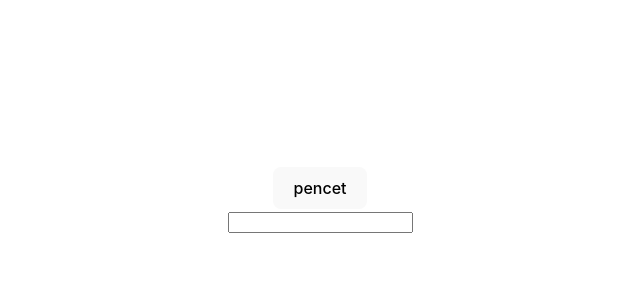
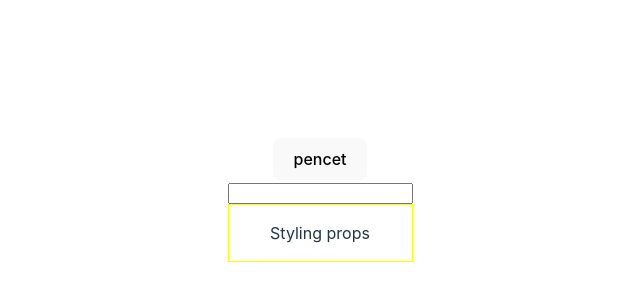
Before and after one commit to yogyy/belajar-typescript, a React (Vite) app: page / in a window 1280 px wide. Shown: the part 200-500 px from the top of the page, without its empty margins (320-960 px from the left). Built offline with nearby package versions, Linux system fonts and the light colour scheme.

Commit message:
styles props

```diff
--- a/src/App.tsx
+++ b/src/App.tsx
@@ -1,5 +1,6 @@
 import "./App.css";
 import Btn from "./components/Btn";
+import Container from "./components/Container";
 import Input from "./components/Input";
 
 function App() {
@@ -11,6 +12,9 @@ function App() {
         }}
       />
       <Input value="" handleChange={(e) => console.log(e)} />
+      <Container
+        styles={{background: "transparent", border: " 1px solid yellow", padding: "1rem"}}
+      />
     </div>
   );
 }
--- /dev/null
+++ b/src/components/Container.tsx
@@ -0,0 +1,7 @@
+type ContainerProps = {
+  styles: React.CSSProperties;
+};
+
+export default function Container({styles}: ContainerProps) {
+  return <div style={styles}>Styling props</div>;
+}
```
